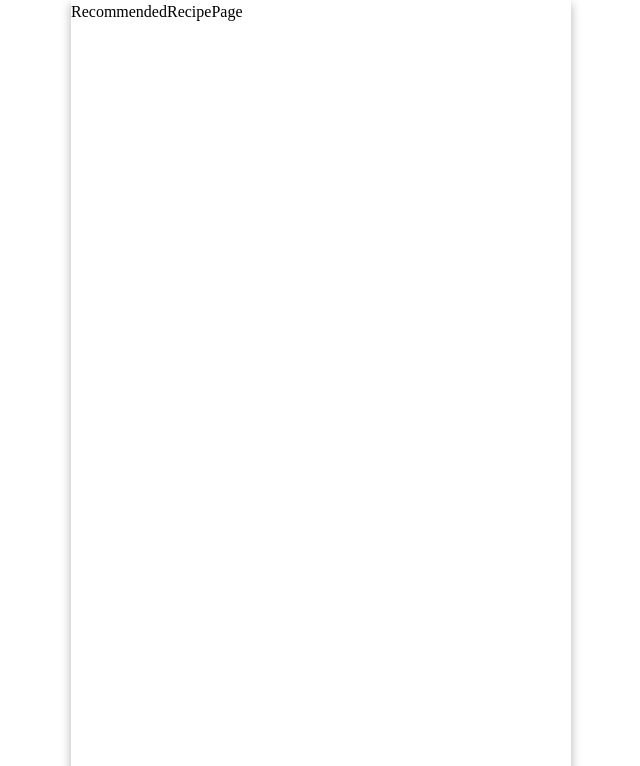
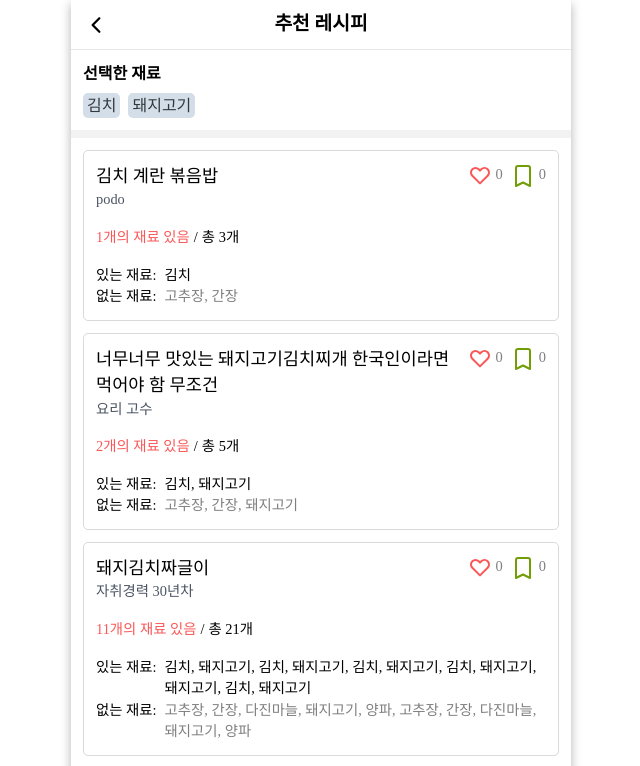
Before and after one commit to OZ-Coding-School/oz_02_main-001-FE, a React (Vite) app: page /recommendedList in a window 1280 px wide. Shown: the top 766 px of the page, without its empty margins (319-959 px from the left). Built offline with nearby package versions, Linux system fonts and the light colour scheme; a web font is replaced by a local one.

Commit message:
Style: RecommendedList 페이지 레이아웃 완료

```diff
--- a/src/pages/RecipePage/page/index.tsx
+++ b/src/pages/RecipePage/page/index.tsx
@@ -5,7 +5,7 @@ import RecipeTitleSection from "../components/title/RecipeTitleSection";
 import PreparedIngredients from "../components/ingredient/PreparedIngredients";
 import RecipeSteps from "../components/step/RecipeSteps";
 import RecipeStory from "../components/stroy/RecipeStory";
-import DividingLine from "../components/DividingLine";
+import DividingLine from "../../../components/dividingLine/DividingLine";
 import Like from "@components/recipe/Like";
 import CommentIcon from "../components/comment/CommentIcon";
 import CommentSection from "../components/comment/CommentSection";
--- /dev/null
+++ b/src/pages/RecommendedRecipePage/components/RecommendedRecipeItem.tsx
@@ -0,0 +1,48 @@
+import Like from "@components/recipe/Like";
+import Scrap from "@components/recipe/Scrap";
+import React from "react";
+
+interface RecommendedRecipeItemProps {
+  recipe: RecommendedRecipeType;
+  handleRecipeClick: (recipeId: number) => void;
+}
+
+const RecommendedRecipeItem: React.FC<RecommendedRecipeItemProps> = ({
+  recipe,
+  handleRecipeClick,
+}) => {
+  return (
+    <div
+      className="text-[0.9rem] flex flex-col gap-4 border border-[#000000]/15 rounded-[5px] p-3"
+      onClick={() => handleRecipeClick(recipe.recipeId)}
+    >
+      <div>
+        <div className="flex w-full justify-between items-start gap-2">
+          <span className="font-[500] text-[1.1rem]">{recipe.title}</span>
+          <div className="flex gap-2">
+            <Like like={recipe.likes} likeStatus={recipe.likeStatus} />
+            <Scrap book={recipe.bookmark} bookStatus={recipe.bookmarkStatus} />
+          </div>
+        </div>
+        <div className="text-gray-600">{recipe.nickname}</div>
+      </div>
+      <div className="flex gap-1">
+        <span className=" text-redPink">{recipe.includeIngredients.length}개의 재료 있음</span>
+        <span>/</span>
+        <span>총 {recipe.includeIngredients.length + recipe.notIncludeIngredients.length}개 </span>
+      </div>
+      <div className="flex flex-col ">
+        <div className="flex gap-2">
+          <span className="min-w-fit">있는 재료:</span>
+          <span> {recipe.includeIngredients.join(", ")}</span>
+        </div>
+        <div className="flex gap-2">
+          <span className="min-w-fit">없는 재료:</span>
+          <span className="text-[#000000]/50">{recipe.notIncludeIngredients.join(", ")}</span>
+        </div>
+      </div>
+    </div>
+  );
+};
+
+export default RecommendedRecipeItem;
--- a/src/pages/RecommendedRecipePage/page/index.tsx
+++ b/src/pages/RecommendedRecipePage/page/index.tsx
@@ -1,7 +1,116 @@
+import Header from "@components/header/Header";
 import React from "react";
+import { useNavigate } from "react-router-dom";
+import RecommendedRecipeItem from "../components/RecommendedRecipeItem";
+import DividingLine from "@components/dividingLine/DividingLine";
+
+const data: RecommendedDataType = {
+  ingredients: ["김치", "돼지고기"],
+  recipes: [
+    {
+      recipeId: 10,
+      nickname: "podo",
+      includeIngredients: ["김치"],
+      notIncludeIngredients: ["고추장", "간장"],
+      title: "김치 계란 볶음밥",
+      likes: 0,
+      bookmark: 0,
+      likeStatus: -1,
+      bookmarkStatus: -1,
+    },
+    {
+      recipeId: 11,
+      nickname: "요리 고수",
+      includeIngredients: ["김치", "돼지고기"],
+      notIncludeIngredients: ["고추장", "간장", "돼지고기"],
+      title: "너무너무 맛있는 돼지고기김치찌개 한국인이라면 먹어야 함 무조건",
+      likes: 0,
+      bookmark: 0,
+      likeStatus: -1,
+      bookmarkStatus: -1,
+    },
+    {
+      recipeId: 12,
+      nickname: "자취경력 30년차",
+      includeIngredients: [
+        "김치",
+        "돼지고기",
+        "김치",
+        "돼지고기",
+        "김치",
+        "돼지고기",
+        "김치",
+        "돼지고기",
+        "돼지고기",
+        "김치",
+        "돼지고기",
+      ],
+      notIncludeIngredients: [
+        "고추장",
+        "간장",
+        "다진마늘",
+        "돼지고기",
+        "양파",
+        "고추장",
+        "간장",
+        "다진마늘",
+        "돼지고기",
+        "양파",
+      ],
+      title: "돼지김치짜글이",
+      likes: 0,
+      bookmark: 0,
+      likeStatus: -1,
+      bookmarkStatus: -1,
+    },
+    {
+      recipeId: 13,
+      nickname: "팡이",
+      includeIngredients: ["김치"],
+      notIncludeIngredients: ["밀가루", "식용유"],
+      title: "김치전",
+      likes: 0,
+      bookmark: 0,
+      likeStatus: -1,
+      bookmarkStatus: -1,
+    },
+  ],
+};
 
 const RecommendedRecipePage: React.FC = () => {
-  return <div>RecommendedRecipePage</div>;
+  const navigate = useNavigate();
+  const handleRecipeClick = (recipeId: number) => {
+    navigate(`/recipe/${recipeId}`);
+  };
+  return (
+    <div>
+      <Header hasBackBtn={true} title="추천 레시피" handleBackBtnClick={() => navigate(-1)} />
+      <div>
+        <div className="flex flex-col gap-2 p-3">
+          <div className="font-[600]">선택한 재료</div>
+          <ul className="flex gap-2">
+            {data.ingredients.map((ingredient) => (
+              <li>
+                <span className="bg-softBlue text-midnightGray rounded-[5px] p-1">
+                  {ingredient}
+                </span>
+              </li>
+            ))}
+          </ul>
+        </div>
+        <DividingLine />
+        <div className="flex flex-col gap-3 p-3">
+          {data.recipes.map((recipe) => (
+            <RecommendedRecipeItem
+              recipe={recipe}
+              key={recipe.recipeId}
+              handleRecipeClick={handleRecipeClick}
+            />
+          ))}
+        </div>
+      </div>
+    </div>
+  );
 };
 
 export default RecommendedRecipePage;
```
Also changed, not shown: src/types/recommededType.ts (added, +16 -0 lines), src/components/dividingLine/DividingLine.tsx (renamed from src/pages/RecipePage/components/DividingLine.tsx).
